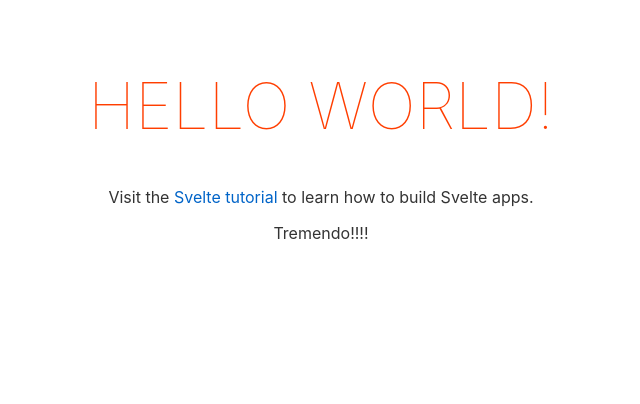
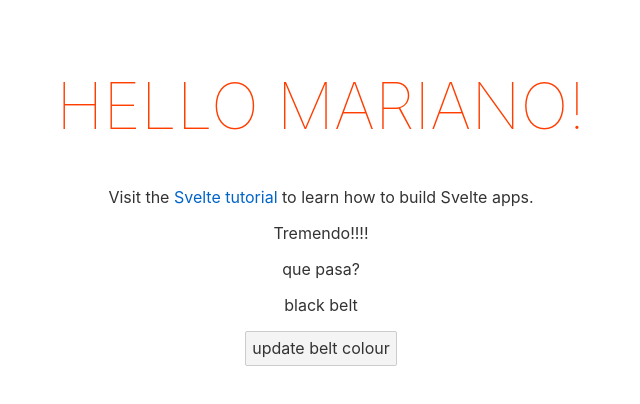
Before and after one commit to marianojhb/sveltenetninja, a Svelte app: page / in a window 1280 px wide. Shown: the top 404 px of the page, without its empty margins (319-959 px from the left). Built offline with nearby package versions, Linux system fonts and the light colour scheme.

Commit message:
lesson03

```diff
--- a/src/App.svelte
+++ b/src/App.svelte
@@ -1,11 +1,18 @@
 <script>
-	export let name;
+	let name = "Mariano";
+	let beltColour = 'black';
+	const handleClick = () => {
+		beltColour = 'orange';
+	};
 </script>
 
 <main>
 	<h1>Hello {name}!</h1>
 	<p>Visit the <a href="https://svelte.dev/tutorial">Svelte tutorial</a> to learn how to build Svelte apps.</p>
 	<p>Tremendo!!!!</p>
+	<p>que pasa?</p>
+	<p>{beltColour} belt</p>
+	<button on:click={handleClick}>update belt colour</button>
 </main>
 
 <style>
```
Also changed, not shown: lesson02.txt (added), 2 other files (tests, documents, lock files or other folders).
